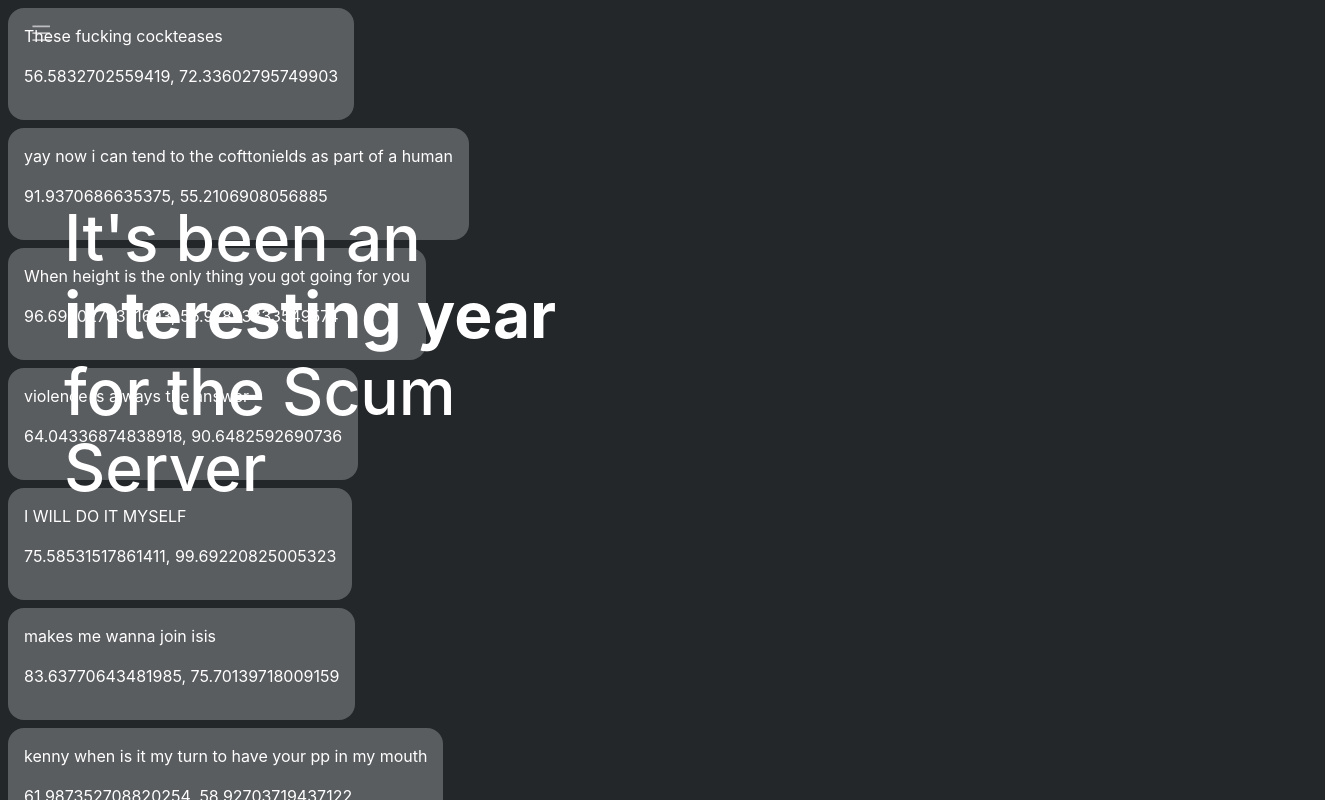
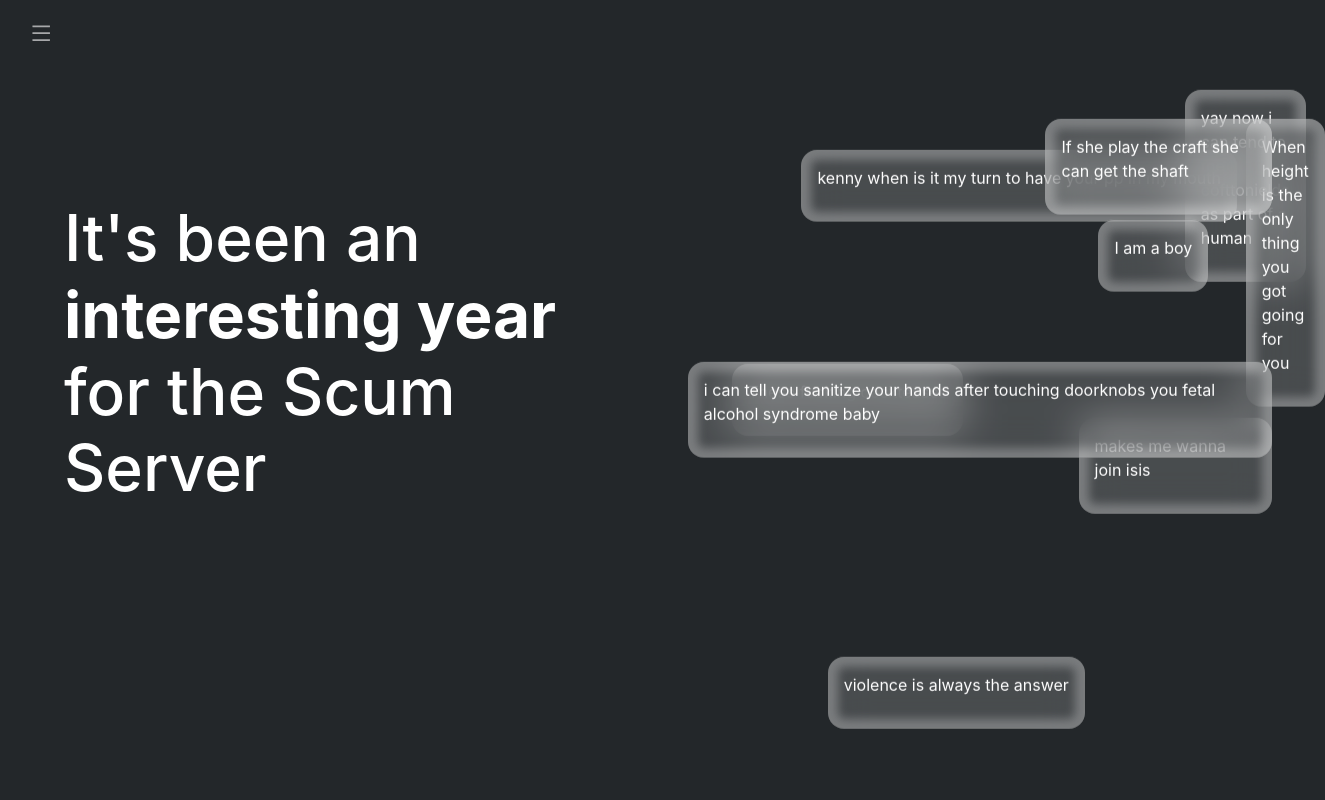
Before and after one commit to binoy-d/discord-wrapped, a React (Create React App) app in the folder client/: page / in a window 1280 px wide. Shown: the top 800 px of the page, 1325 px wide, since content can reach past the window. Built offline with nearby package versions, Linux system fonts and the light colour scheme.

Commit message:
idek anymore

```diff
--- a/client/src/App.css
+++ b/client/src/App.css
@@ -9,4 +9,5 @@
 body,html{
   background-color: var(--discord-darker-grey);
   color: var(--discord-full-white);
+  overflow-x: hidden;
 }
--- a/client/src/pages/landing/LandingPage.css
+++ b/client/src/pages/landing/LandingPage.css
@@ -6,11 +6,34 @@
     font-size:4em;
 }
 
-
 .d-message-bubble{
-    background-color: rgba(255, 255, 255, 0.25);
+    background-color: rgba(255, 255, 255, 0.171);
     width:fit-content;
     padding:1em;
     border-radius: 1em;
     margin:0.5em;
+    transition: all 0.2s ease-in-out;
+    position: absolute;
+    top:25vh;
+    backdrop-filter: blur(20px);
+    left:50vw;
+    box-shadow: inset 0px 0px 10px 10px #ffffff46;
+    animation: float 6s ease-in-out infinite;
 }
+
+
+.d-bubble-text{
+    color:var(--discord-full-white);
+}
+
+@keyframes float {
+	0% {
+		transform: translatey(0px);
+	}
+	50% {
+		transform: translatey(-20px);
+	}
+	100% {
+		transform: translatey(0px);
+	}
+}
--- a/client/src/pages/landing/LandingPage.jsx
+++ b/client/src/pages/landing/LandingPage.jsx
@@ -1,12 +1,15 @@
-import React, {useEffect, useState} from "react";
+import React, { useEffect, useState } from "react";
 import './LandingPage.css';
 import { filler_messages } from "../../data";
 
 
-const MessageBubble = ({msg}) =>
-    <div className="d-message-bubble">
-        <p>{msg.content}</p>
-        <p>{msg.x}, {msg.y}</p>
+const MessageBubble = ({ msg, scale}) =>
+    <div className="d-message-bubble float" style={{
+        position: "absolute",
+        left: msg.x +"vw",
+        top: msg.y +"vh",
+    }}>
+        <p className="d-bubble-text">{msg.content}</p>
     </div>
 
 function LandingPage() {
@@ -14,19 +17,7 @@ function LandingPage() {
     const numMessages = 10;
     const [messages, setMessages] = useState([]);
 
-    const updateMessagePositions = () => {
-        if(messages.length === 0) return;
-        const updated_messages = messages.map((msg) => {
-            return {
-                content: msg.content, //xd
-                x: msg.x+Math.random()-0.5,
-                y: msg.y+Math.random()-0.5
-            }
-        });
-        setMessages(updated_messages);
-    }
-
-    useEffect(()=>{
+    useEffect(() => {
         //get numMessages random messages from filler messages
         //replace this with something fancy later
         const sample = filler_messages.sort(() => 0.5 - Math.random()).slice(0, numMessages);
@@ -34,12 +25,11 @@ function LandingPage() {
             return {
                 content: msg,
                 x: Math.random() * 50 + 50,
-                y: Math.random() * 50 + 50
+                y: Math.random() * 100
             }
         })
         setMessages(transformed_sample);
-        setInterval(updateMessagePositions, 100);
-    }, [])
+    }, []);
 
     return (
         <div className="LandingPage">
@@ -50,7 +40,7 @@ function LandingPage() {
                 Server
             </h1>
             {messages.map((msg, i) =>
-            <MessageBubble key = {"message-bubble-"+i} msg={msg}/>
+                <MessageBubble key={"message-bubble-" + i} msg={msg} scale={(numMessages - i) / (numMessages/2)} />
             )}
         </div>
     );
```
